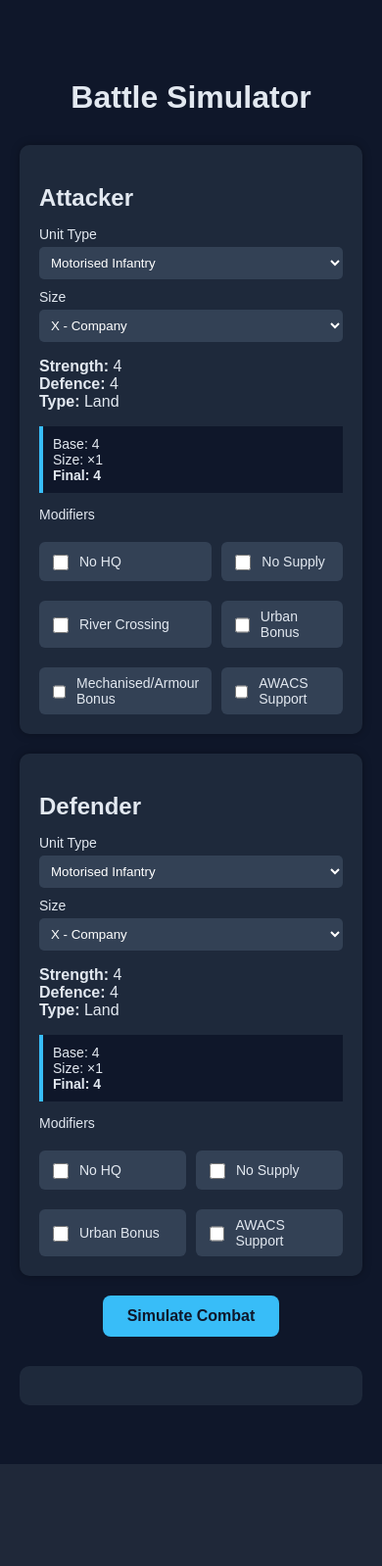
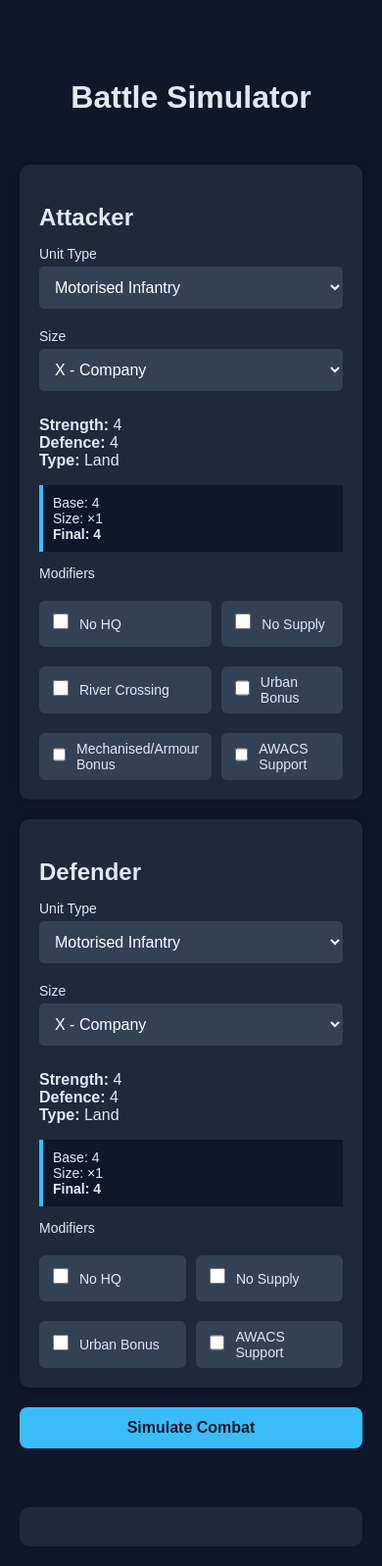
Before and after one commit to Jack-Lean-1404/Frontlines, a Flask app: page / in a window 390 px wide. Shown: the top 1598 px of the page at 98% size. Before the commit the page ends 1494 px from the top, so only its background shows below. Run offline with Flask 3, Linux system fonts and the light colour scheme.

Commit message:
Add media querry and responsive design

```diff
--- a/static/styles.css
+++ b/static/styles.css
@@ -10,6 +10,14 @@ body {
     max-width: 900px;
     margin: 40px auto;
     padding: 20px;
+    display: flex;
+    gap: 20px;
+}
+
+@media (max-width: 768px) {
+  .container {
+    flex-direction: column;
+  }
 }
 
 h1 {
@@ -117,3 +125,16 @@ select {
     border-left: 4px solid #38bdf8;
     font-size: 14px;
 }
+
+button, select, input {
+  width: 100%;
+  padding: 12px;
+  font-size: 1rem;
+  margin-bottom: 10px;
+}
+
+.unit-preview-container {
+  display: flex;
+  justify-content: center;   /* horizontal centering */
+  align-items: center;       /* vertical centering (optional) */
+}
--- a/templates/index.html
+++ b/templates/index.html
@@ -2,6 +2,7 @@
 <html lang="en">
 <head>
     <meta charset="UTF-8">
+    <meta name="viewport" content="width=device-width, initial-scale=1.0">
     <title>Battle Calculator</title>
     <link rel="stylesheet" href="{{ url_for('static', filename='styles.css') }}">
 </head>
```
